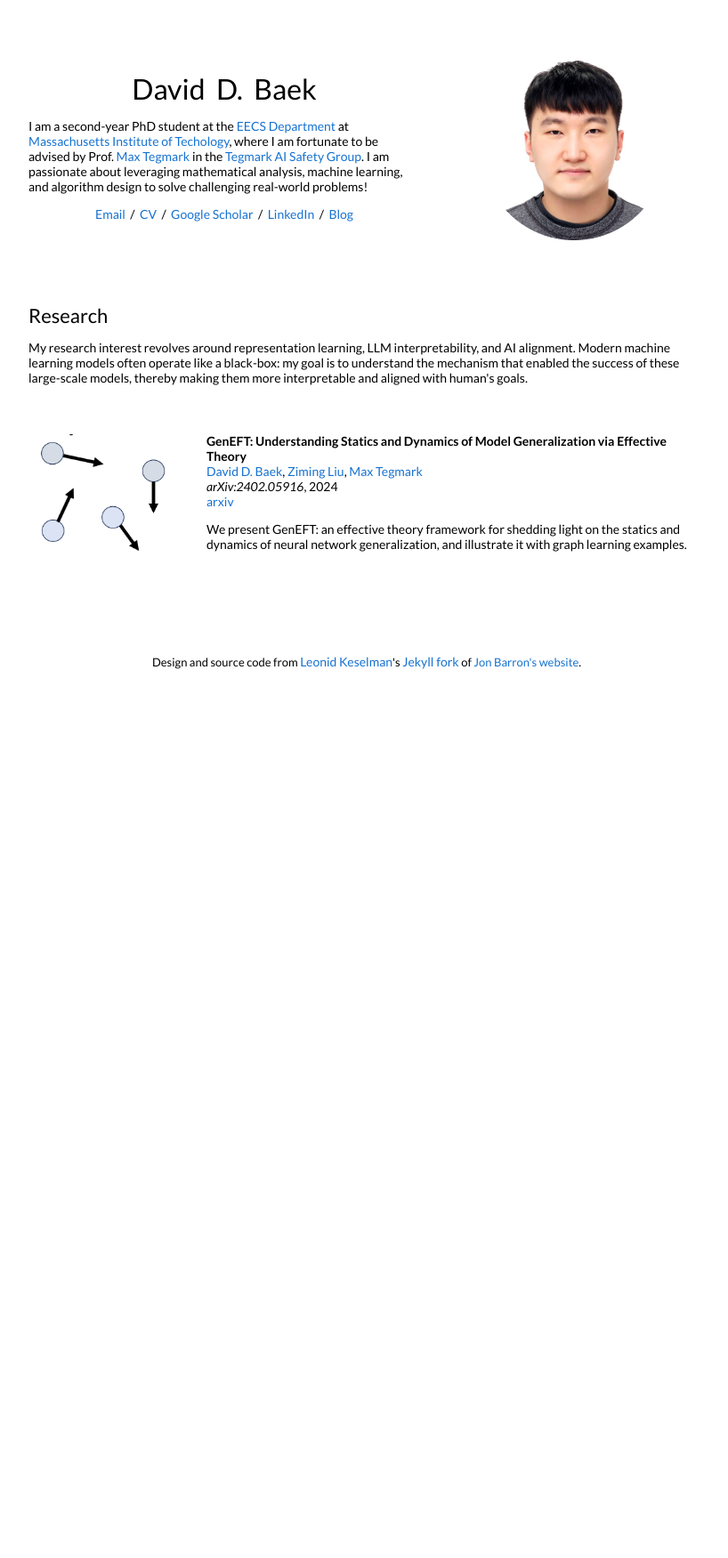
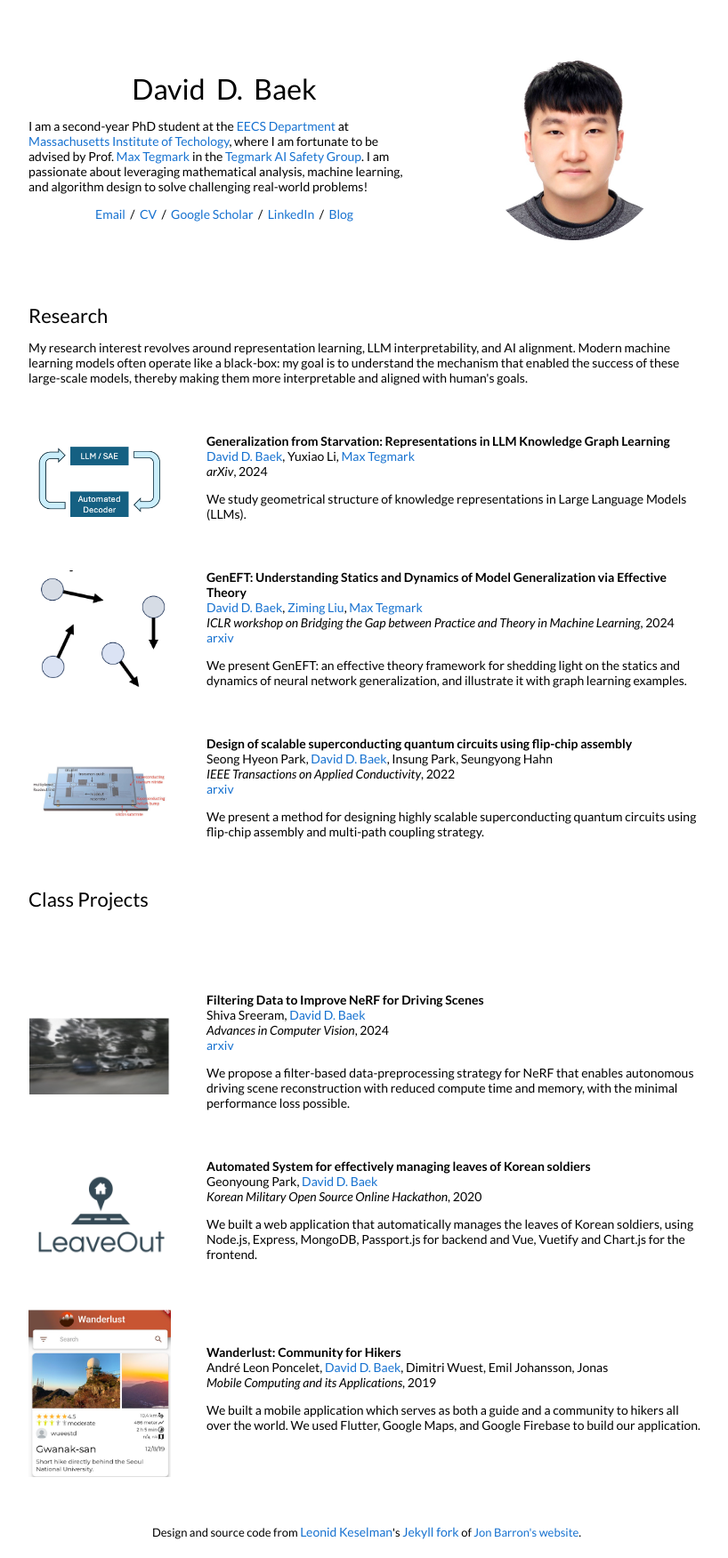
Before and after one commit to david-baek/david-baek.github.io, a Jekyll site: the page built from _posts/2024-05-20-nerf.markdown, in a window 1280 px wide. Shown: the whole page at 89% size, without its empty margins (228-1046 px from the left). Built offline with Jekyll 4.4.1, drawn with Linux system fonts in a browser that asks for light colours; before the commit the page ends 900 px from its top, so only the background shows below that.

Commit message:
Update 2024

```diff
--- a/_layouts/default.html
+++ b/_layouts/default.html
@@ -96,6 +96,55 @@
           {% endfor %}
           {% endfor %}
         </table>
+
+        <table style="width:100%;border:0px;border-spacing:0px;border-collapse:separate;margin-right:auto;margin-left:auto;">
+          <tr>
+            <td style="padding:2.5%;width:100%;vertical-align:middle">
+              <h2>Class Projects</h2>
+            </td>
+          </tr>
+        </table>
+        <table style="width:100%;border:0px;border-spacing:0px;border-collapse:separate;margin-right:auto;margin-left:auto;">
+
+          {% for post in site.posts %}
+          {% for cat in post.categories %}
+          {% if cat == 'class' %}
+          <tr>
+
+            <td style="padding:2.5%;width:25%;vertical-align:middle;min-width:120px">
+              <img src="/{{post.image}}" alt="project image" style="width:auto; height:auto; max-width:100%;" />
+            </td>
+
+            <td style="padding:2.5%;width:75%;vertical-align:middle">
+              <h3>{{post.title}}</h3>
+              <br>
+              {{post.authors}}
+
+              <br>
+              <em>{{post.venue}}</em>, {{ post.date | date: "%Y" }}
+              <br>
+              {% if post.arxiv %}
+              <a href="{{post.arxiv}}">arxiv</a>
+              {% endif %}
+              {% if post.video %}
+              / <a href="{{post.video}}">video</a>
+              {% endif %}
+              {% if post.code %}
+              / <a href="{{post.code}}">code</a>
+              {% endif %}
+              {% if post.poster %}
+              / <a href="{{post.poster}}">poster</a>
+              {% endif %}
+              {% if post.slides %}
+              / <a href="{{post.slides}}">slides</a>
+              {% endif %}
+              <p></p>
+              {{ post.excerpt }}
+            </td>
+          </tr>
+          {% endif %}
+          {% endfor %}
+          {% endfor %}
         <br>
         <br>
         <br>
--- a/_posts/2024-02-08-geneft.markdown
+++ b/_posts/2024-02-08-geneft.markdown
@@ -6,7 +6,7 @@ image: ./images/geneft_fig.png
 categories: research
 author: "David D. Baek, Ziming Liu, Max Tegmark"
 authors: <a href="https://david-baek.github.io">David D. Baek</a>, <a href="https://kindxiaoming.github.io/">Ziming Liu</a>, <a href="https://space.mit.edu/home/tegmark/">Max Tegmark</a>
-venue: arXiv:2402.05916
+venue: ICLR workshop on Bridging the Gap between Practice and Theory in Machine Learning
 arxiv: https://arxiv.org/abs/2402.05916
 slides:
 code:
--- /dev/null
+++ b/_posts/2024-05-20-nerf.markdown
@@ -0,0 +1,14 @@
+---
+layout: post
+title:  "Filtering Data to Improve NeRF for Driving Scenes"
+date:  2024-05-20 22:00:00
+image: ./images/nerf_fig.png
+categories: class
+author: "Shiva Sreeram, David D. Baek"
+authors: Shiva Sreeram, <a href="https://david-baek.github.io">David D. Baek</a>
+venue: Advances in Computer Vision
+arxiv: ./images/nerf_report.pdf
+slides:
+code:
+---
+We propose a filter-based data-preprocessing strategy for NeRF that enables autonomous driving scene reconstruction with reduced compute time and memory, with the minimal performance loss possible.
```
Also changed, not shown: _posts/2019-11-30-wanderlust.markdown (added, +14 -0 lines), _posts/2020-11-30-leaveout.markdown (added, +14 -0 lines), _posts/2022-11-30-flipchip.markdown (added, +14 -0 lines), _posts/2024-09-30-knowledge.markdown (added, +14 -0 lines), images/knowledge-fig.png (added), images/leaveout_fig.png (added), images/nerf_fig.png (added), images/wanderlust_fig.png (added), 1 other file.
